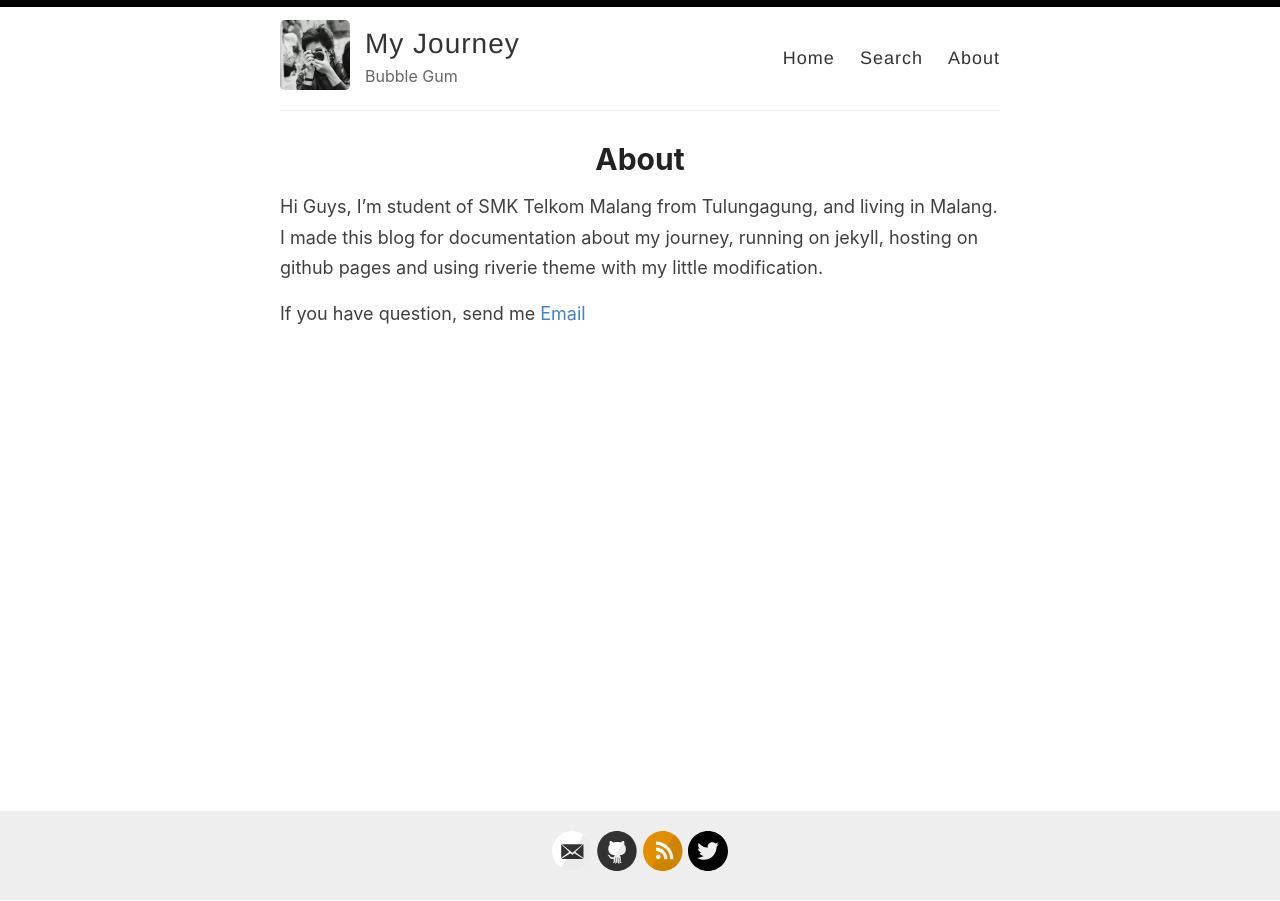
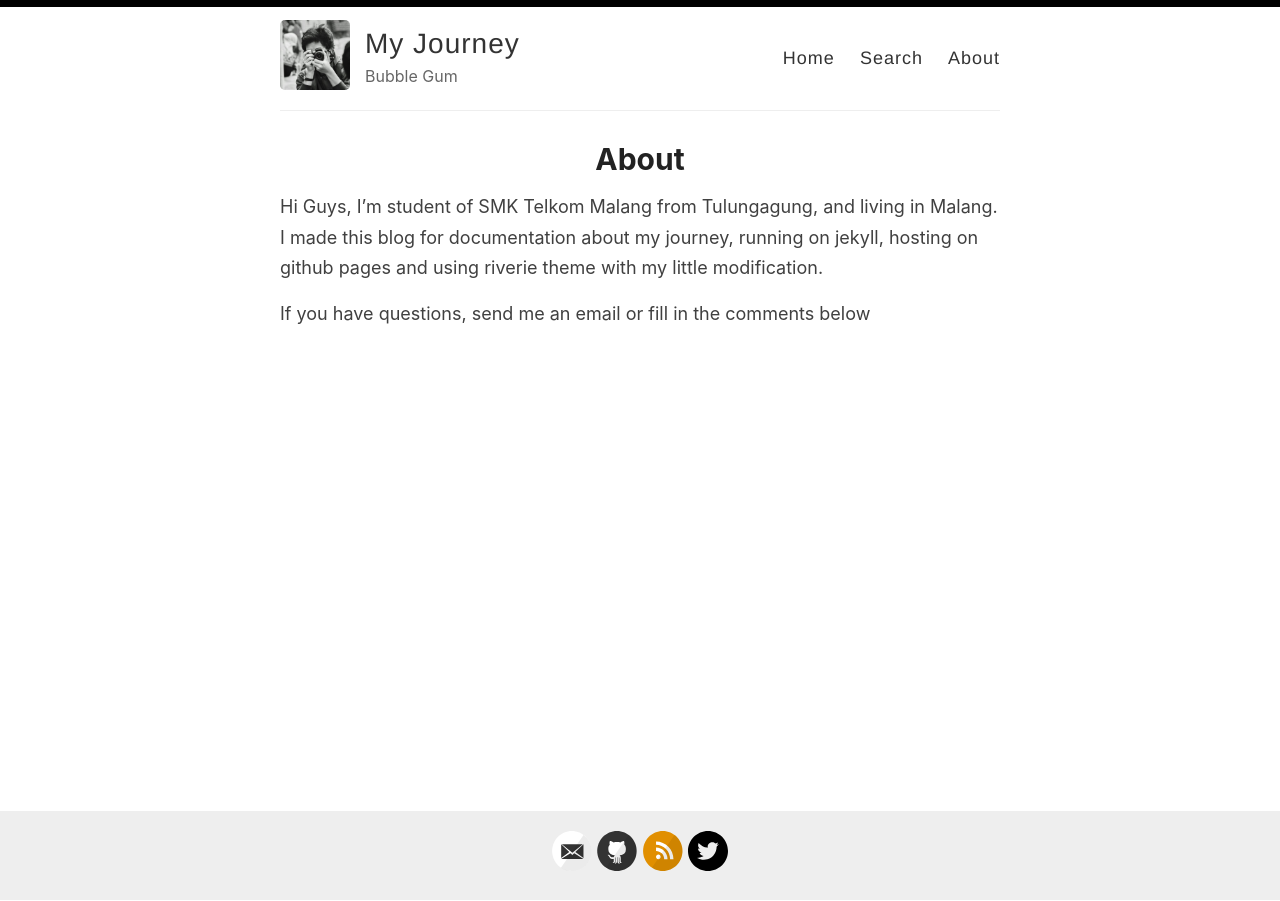
Before and after one commit to gagassurya19/gagassurya19.github.io, a Jekyll site: the page built from _pages/about.md, in a window 1280 px wide. Built offline with Jekyll 4.4.1, drawn with Linux system fonts in a browser that asks for light colours.

Commit message:
Update about.md

```diff
--- a/_pages/about.md
+++ b/_pages/about.md
@@ -7,4 +7,4 @@ permalink: /about/
 
 Hi Guys, I'm student of SMK Telkom Malang from Tulungagung, and living in Malang. I made this blog for documentation about my journey, running on jekyll, hosting on github pages and using riverie theme with my little modification.
 
-If you have question, send me [Email](gagassuryalaksana04@gmail.com)
+If you have questions, send me an email or fill in the comments below
```
